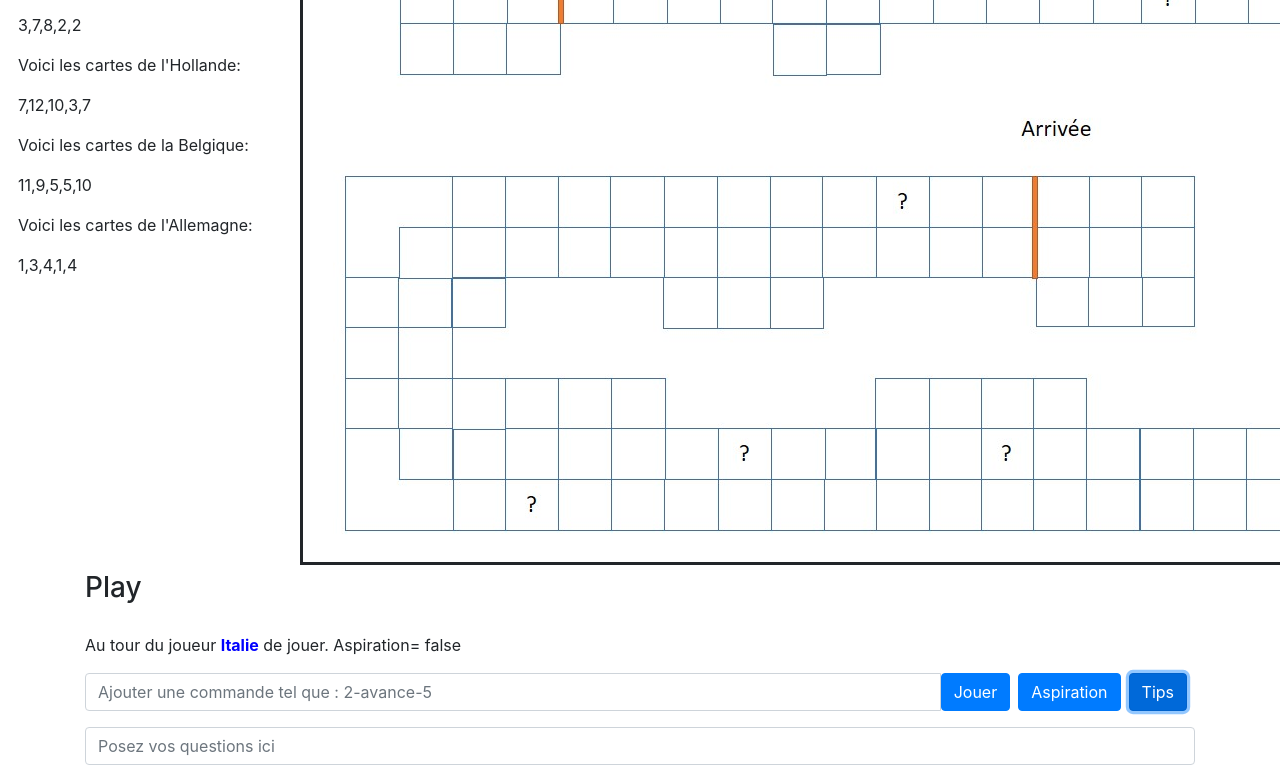
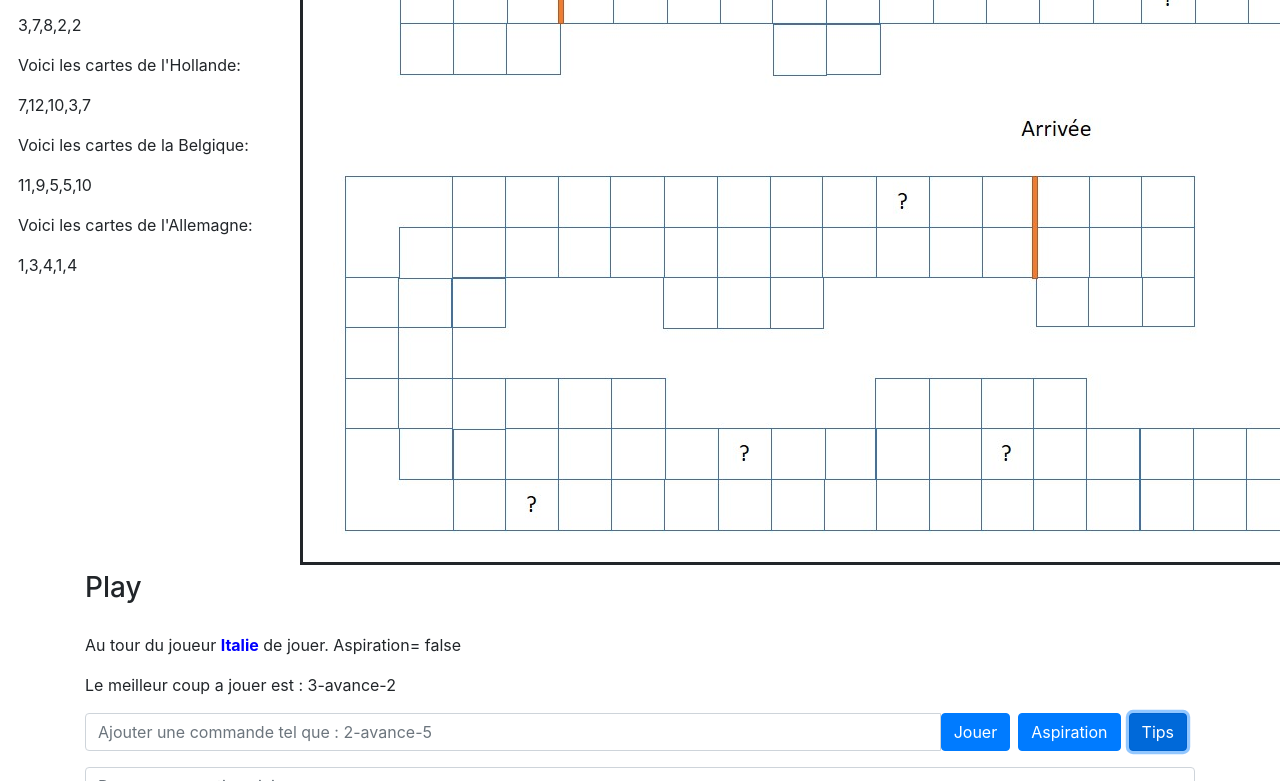
Before and after one commit to sdrif/TIA_2022, a plain HTML site: page Tia/flask/app/templates/index.html in a window 1280 px wide. Both pictures are taken after a click on the button "Tips". Shown: the part 387-1168 px from the top of the page. Drawn offline with nearby package versions, Linux system fonts and the light colour scheme.

Commit message:
Tips debugged

```diff
--- a/Tia/flask/app/static/js/game.js
+++ b/Tia/flask/app/static/js/game.js
@@ -677,7 +677,7 @@ function tips(){
     advice = minimax(who, [], 3, -Infinity, Infinity, true)
     the_moove= "Le meilleur coup a jouer est : " + advice
     console.log(the_moove);
-    //document.getElementById("Advice").innerHTML = advice;
+    document.getElementById("the_moove").innerHTML = the_moove;
     draw();
 }
 
--- a/Tia/flask/app/templates/index.html
+++ b/Tia/flask/app/templates/index.html
@@ -37,7 +37,7 @@
     <div class="container">
         <h3>Play</h3>
         <p>Au tour du joueur <b id="player"></b> de jouer. Aspiration= <n id="Aspi"></n></p>
-        <p><b id="the_moove"></b></p>
+        <p><n id="the_moove"></n></p>
         <p><n id="error"></n></p>
         <div class="input-group mb-3">
             <input type="text" class="form-control" aria-label="Default" aria-describedby="inputGroup-sizing-default" placeholder="Ajouter une commande tel que : 2-avance-5 " id="order">
```
